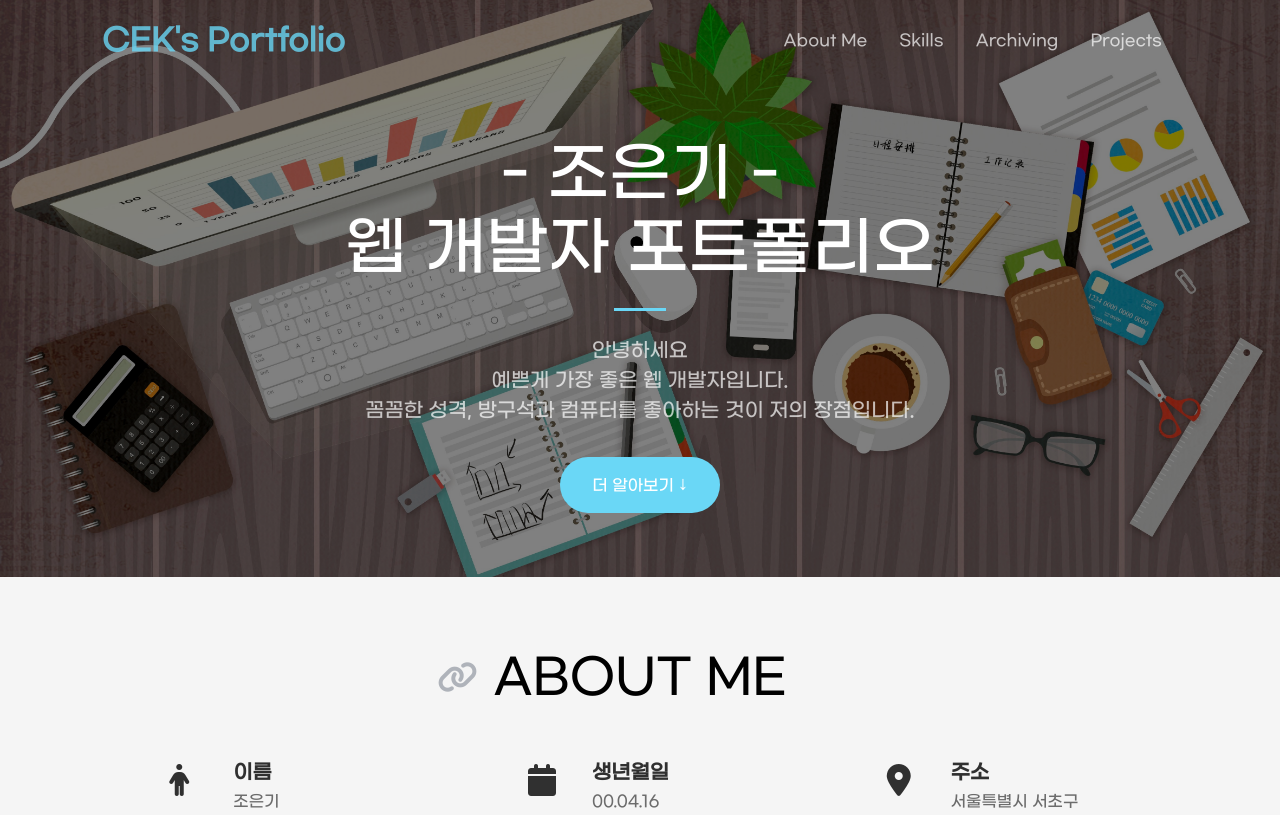
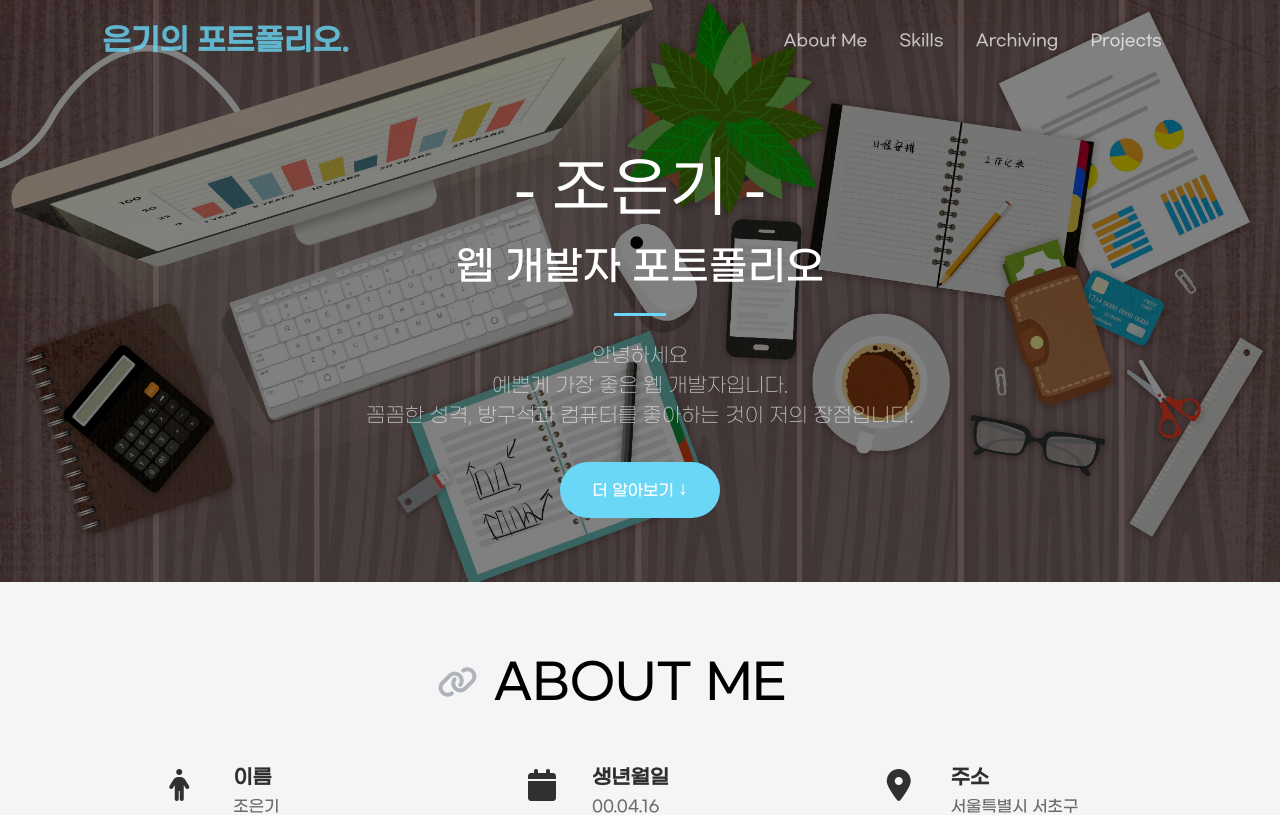
Before and after one commit to eunkeeee/myportfolio, a React (Create React App) app: page / in a window 1280 px wide. Shown: the top 815 px of the page. Built offline with nearby package versions, Linux system fonts and the light colour scheme; a web font is replaced by a local one.

Commit message:
일단 해결

```diff
--- a/src/components/NavMenu.js
+++ b/src/components/NavMenu.js
@@ -1,6 +1,6 @@
 import styles from "./NavMenu.module.css";
 
-const NavMenu = ({ background, href, text, color }) => {
+const NavMenu = ({ background, href, text }) => {
   const transparentWhite = "hsla(0, 0%, 100%, 0.7)";
   const backgroundMenuColor = "#334A52";
   return (
--- a/src/components/ProjectElement.js
+++ b/src/components/ProjectElement.js
@@ -91,14 +91,14 @@ const PrjoectElement = ({
         </div>
       </div>
       {/* position absolute로 할것 */}
-      {/* 소스코드 바로가기 버튼 */}
+      {/* 소스코드 바로가기 버튼
       <a className={styles.btnWrapper} href={gitHubLink} target="_blank">
         <button className={styles.btn}>
           <i class="fa-brands fa-github"></i>
           <div>Source Code</div>
           <i class="fa-solid fa-arrow-right"></i>
         </button>
-      </a>
+      </a> */}
     </div>
   );
 };
--- a/src/screens/Header.js
+++ b/src/screens/Header.js
@@ -56,7 +56,7 @@ const Header = () => {
                 color: `${background ? backgroundLogoColor : "#6ad7f6"}`,
               }}
             >
-              CEK's Portfolio
+              은기의 포트폴리오.
             </div>
           </a>
           {menu ? <NavBar background={background} /> : null}
--- a/src/screens/Mainhead.js
+++ b/src/screens/Mainhead.js
@@ -6,7 +6,8 @@ const Mainhead = () => {
       <div className={styles.Mainhead}>
         <div className={styles.content}>
           <div className={styles.title}>
-            - 조은기 -<br></br>웹 개발자 포트폴리오
+            <div className={styles.bigTitle}>- 조은기 -</div>
+            <div className={styles.smallTitle}>웹 개발자 포트폴리오</div>
           </div>
           <hr class={styles.divider}></hr>
           <div className={styles.description}>
--- a/src/screens/Mainhead.module.css
+++ b/src/screens/Mainhead.module.css
@@ -20,14 +20,20 @@
   margin: 0 auto;
   padding: 8.5rem 2rem 4rem 2rem;
   text-align: center;
-  font-family: var(--ko-article);
 }
 .title {
-  font-size: 4rem;
   color: white;
   word-break: keep-all;
-  font-family: var(--ko-title);
   animation: appear 2s ease-in-out 0s;
+}
+.bigTitle {
+  font-size: 4rem;
+  margin-bottom: 15px;
+  font-family: "Gmarket-Sans-Bold";
+}
+.smallTitle {
+  font-size: 2.5rem;
+  font-family: "Gmarket-Sans-Medium";
 }
 .divider {
   width: 3.25rem;
@@ -46,6 +52,7 @@
   line-height: 1.5;
   opacity: 0;
   animation: appear 2s ease-in-out 0.5s forwards;
+  font-family: "Gmarket-Sans-Light";
 }
 .findOutMore {
   display: inline-block;
```
